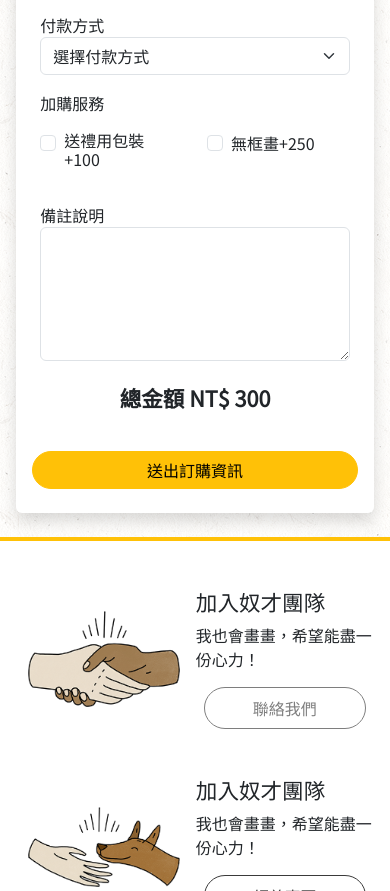
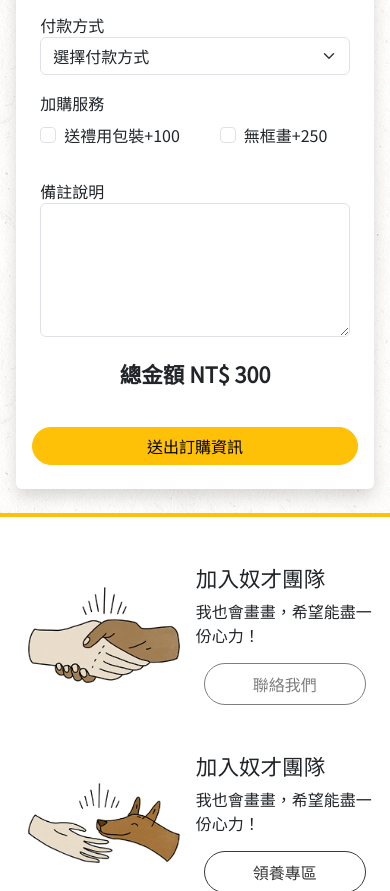
Before and after one commit to effiechen22/course_boostrap_final-hw, a plain HTML site: page purchase.html in a window 390 px wide. Shown: the part 988-1879 px from the top of the page. Drawn offline with nearby package versions, Linux system fonts and the light colour scheme.

Commit message:
調整checkbox

```diff
--- a/purchase.html
+++ b/purchase.html
@@ -198,18 +198,18 @@
 
                         <!-- 加購服務 -->
                         <div class="col-12">
-                           <label class="form-label mb-0t">加購服務</label>
+                           <label class="form-label mb-0">加購服務</label>
                            <div class="row my-2">
-                              <div class="col col-md-4">
+                              <div class="col">
                                  <div class="form-check">
                                     <input type="checkbox" class="form-check-input" name="package" id="包裝">
-                                    <label class="form-check-label me-3 h6" for="包裝">送禮用包裝+100</label>
+                                    <label class="form-check-label me-3 h6 text-nowrap" for="包裝">送禮用包裝+100</label>
                                  </div>
                               </div>
-                              <div class="col col-md-4">
+                              <div class="col">
                                  <div class="form-check">
                                     <input type="checkbox" class="form-check-input" name="freehandDrawing" id="無框畫">
-                                    <label class="form-check-label me-3 h6" for="無框畫">無框畫+250</label>
+                                    <label class="form-check-label me-3 h6 text-nowrap" for="無框畫">無框畫+250</label>
                                  </div>
                               </div>
                            </div>
```
